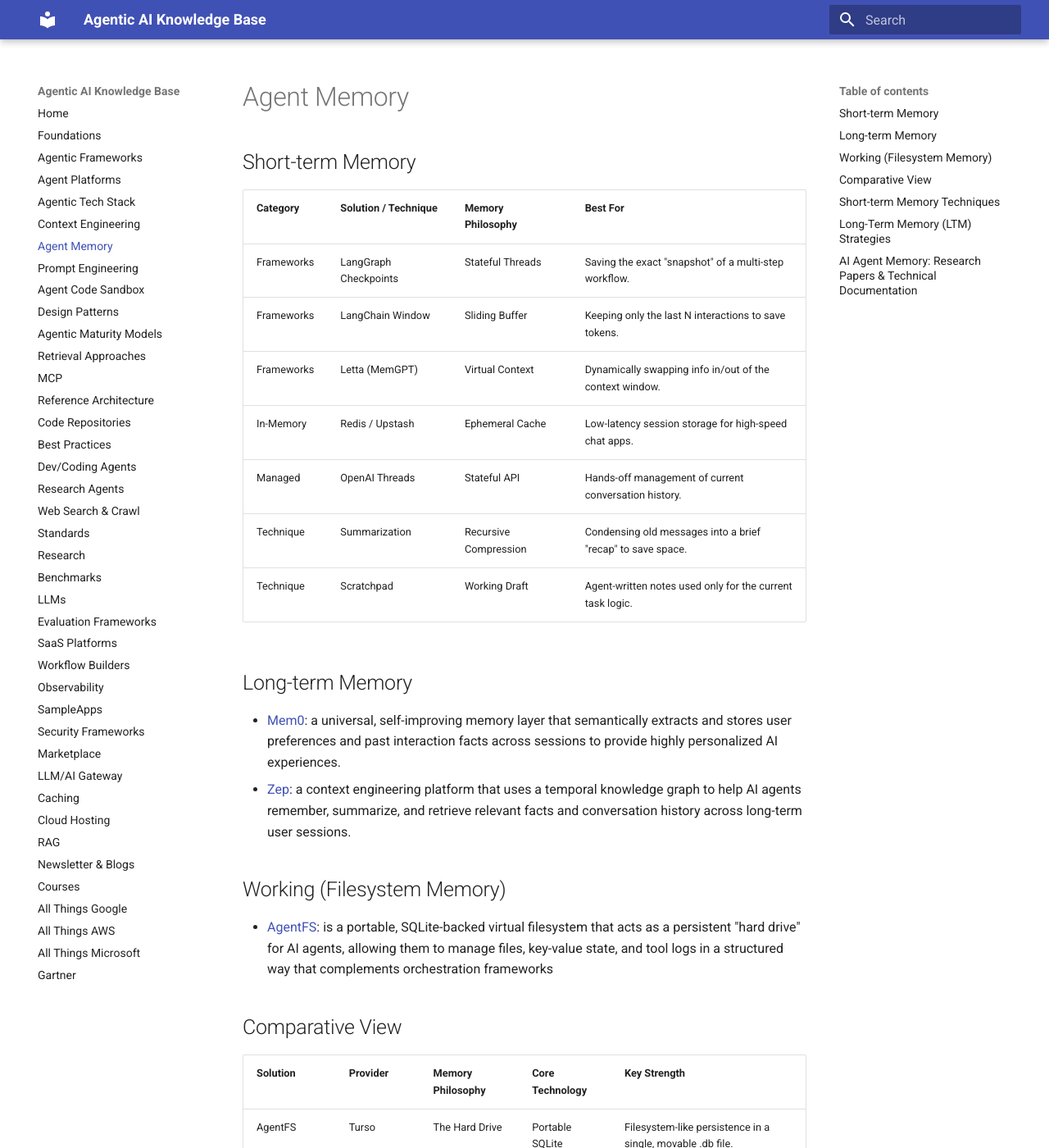
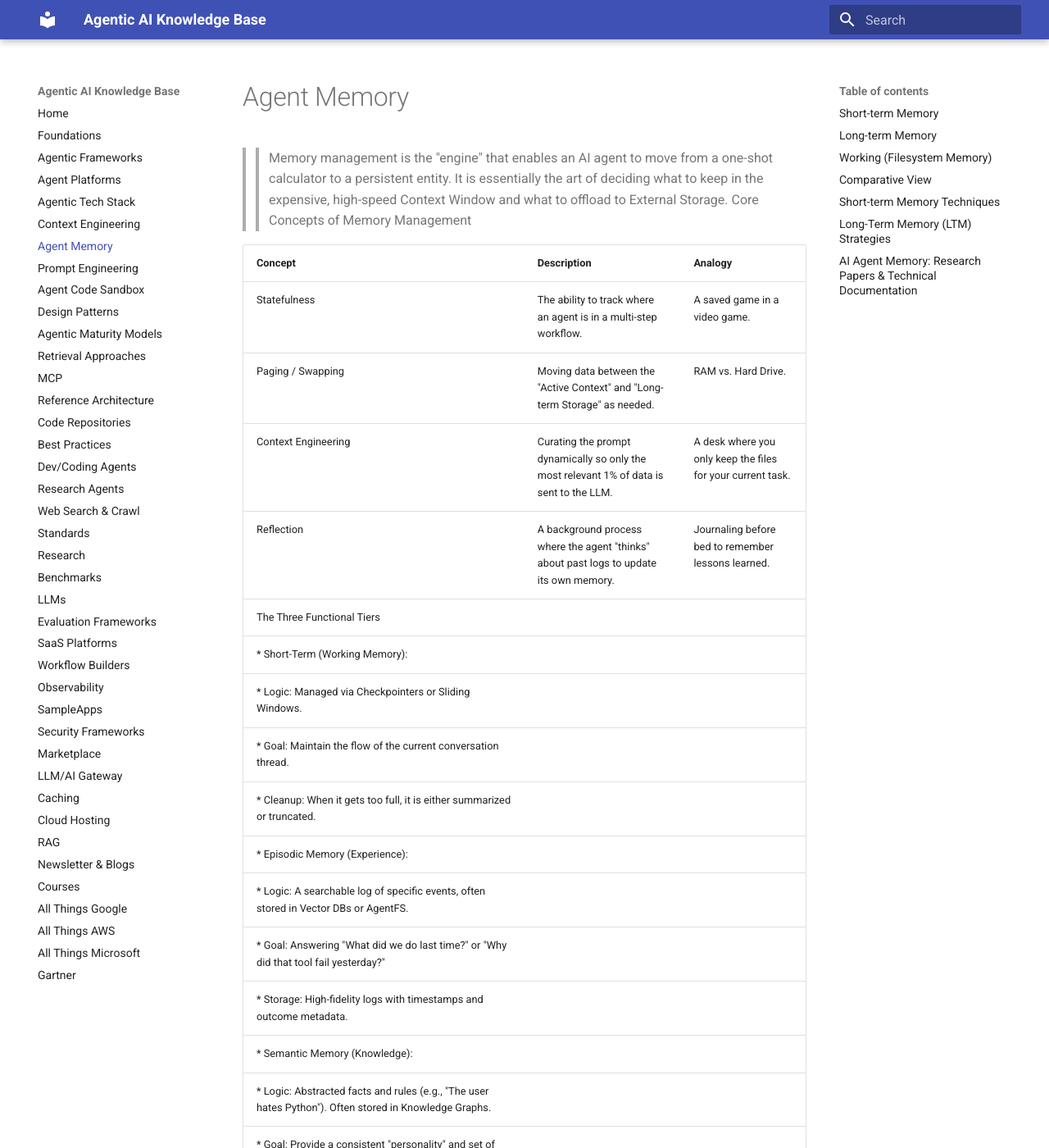
Before and after one commit to ankurkumarz/agentic-ai-knowledge-base, an MkDocs documentation site: the page built from docs/AgentMemory/README.md, in a window 1280 px wide and 1400 px high. Shown: the whole window at 82% size. Built offline with MkDocs 1.6.1 and Material for MkDocs 9.7.7, drawn with Linux system fonts in a browser that asks for light colours; some of the changed text lies outside the part shown.

Commit message:
Update README.md

```diff
--- a/docs/AgentMemory/README.md
+++ b/docs/AgentMemory/README.md
@@ -1,3 +1,31 @@
+
+>>Memory management is the "engine" that enables an AI agent to move from a one-shot calculator to a persistent entity. It is essentially the art of deciding what to keep in the expensive, high-speed Context Window and what to offload to External Storage.
+Core Concepts of Memory Management
+
+| Concept | Description | Analogy |
+|---|---|---|
+| Statefulness | The ability to track where an agent is in a multi-step workflow. | A saved game in a video game. |
+| Paging / Swapping | Moving data between the "Active Context" and "Long-term Storage" as needed. | RAM vs. Hard Drive. |
+| Context Engineering | Curating the prompt dynamically so only the most relevant 1% of data is sent to the LLM. | A desk where you only keep the files for your current task. |
+| Reflection | A background process where the agent "thinks" about past logs to update its own memory. | Journaling before bed to remember lessons learned. |
+The Three Functional Tiers
+ * Short-Term (Working Memory):
+   * Logic: Managed via Checkpointers or Sliding Windows.
+   * Goal: Maintain the flow of the current conversation thread.
+   * Cleanup: When it gets too full, it is either summarized or truncated.
+ * Episodic Memory (Experience):
+   * Logic: A searchable log of specific events, often stored in Vector DBs or AgentFS.
+   * Goal: Answering "What did we do last time?" or "Why did that tool fail yesterday?"
+   * Storage: High-fidelity logs with timestamps and outcome metadata.
+ * Semantic Memory (Knowledge):
+   * Logic: Abstracted facts and rules (e.g., "The user hates Python"). Often stored in Knowledge Graphs.
+   * Goal: Provide a consistent "personality" and set of core beliefs that don't change based on the current thread.
+Management Techniques in 2025
+ * Explicit Management: The agent uses a tool (e.g., save_memory("user prefers dark mode")) to consciously store a fact.
+ * Implicit Management: A separate, smaller LLM monitors the conversation in the background, extracts key insights, and updates the memory database automatically.
+ * Just-In-Time (JIT) Context: Instead of giving the agent a massive prompt, the agent uses tools to "lookup" what it needs (e.g., searching its own AgentFS files) only when a question requires it.
+
+
 ## Short-term Memory
 
 | Category | Solution / Technique | Memory Philosophy | Best For |
```
